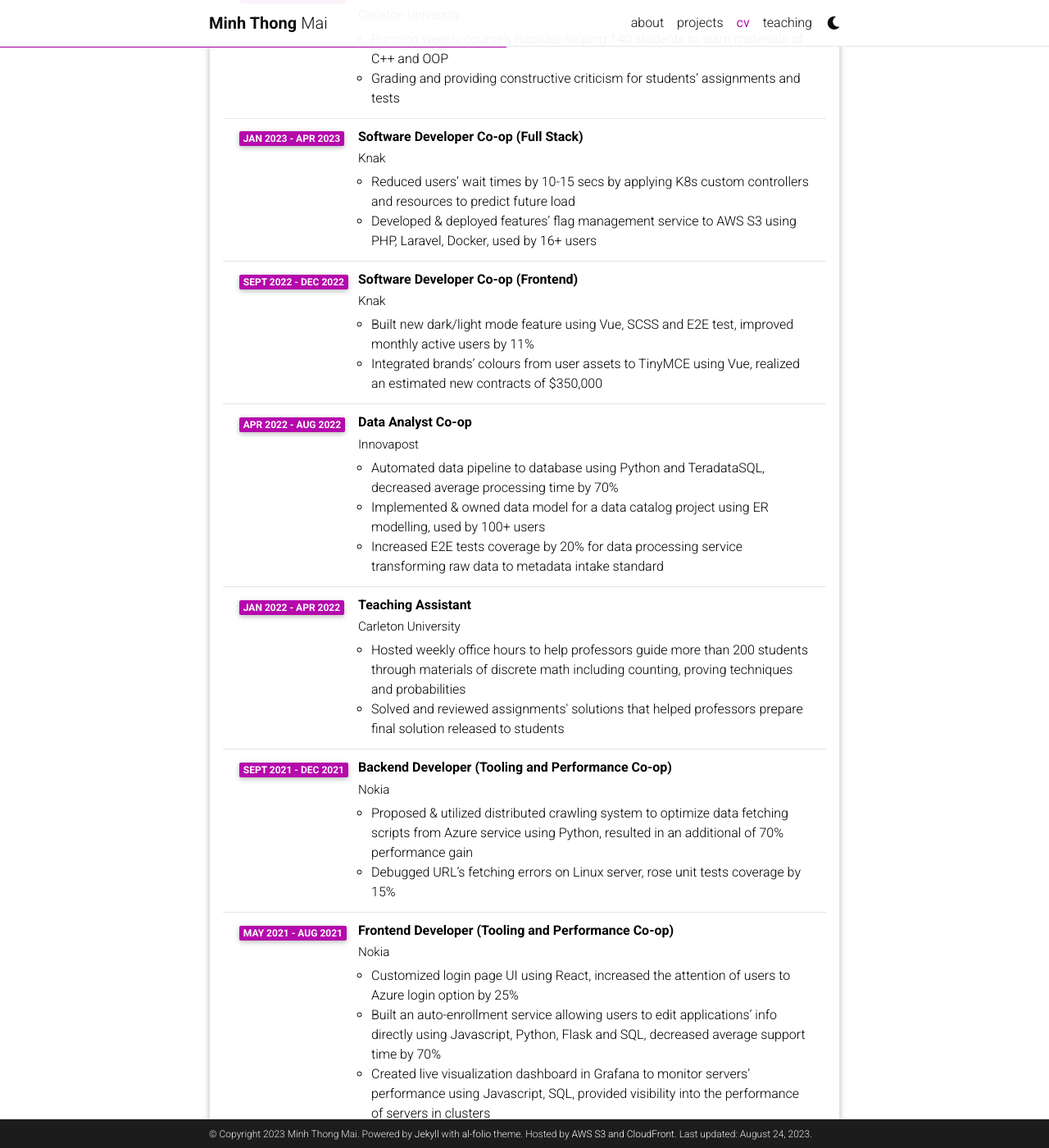
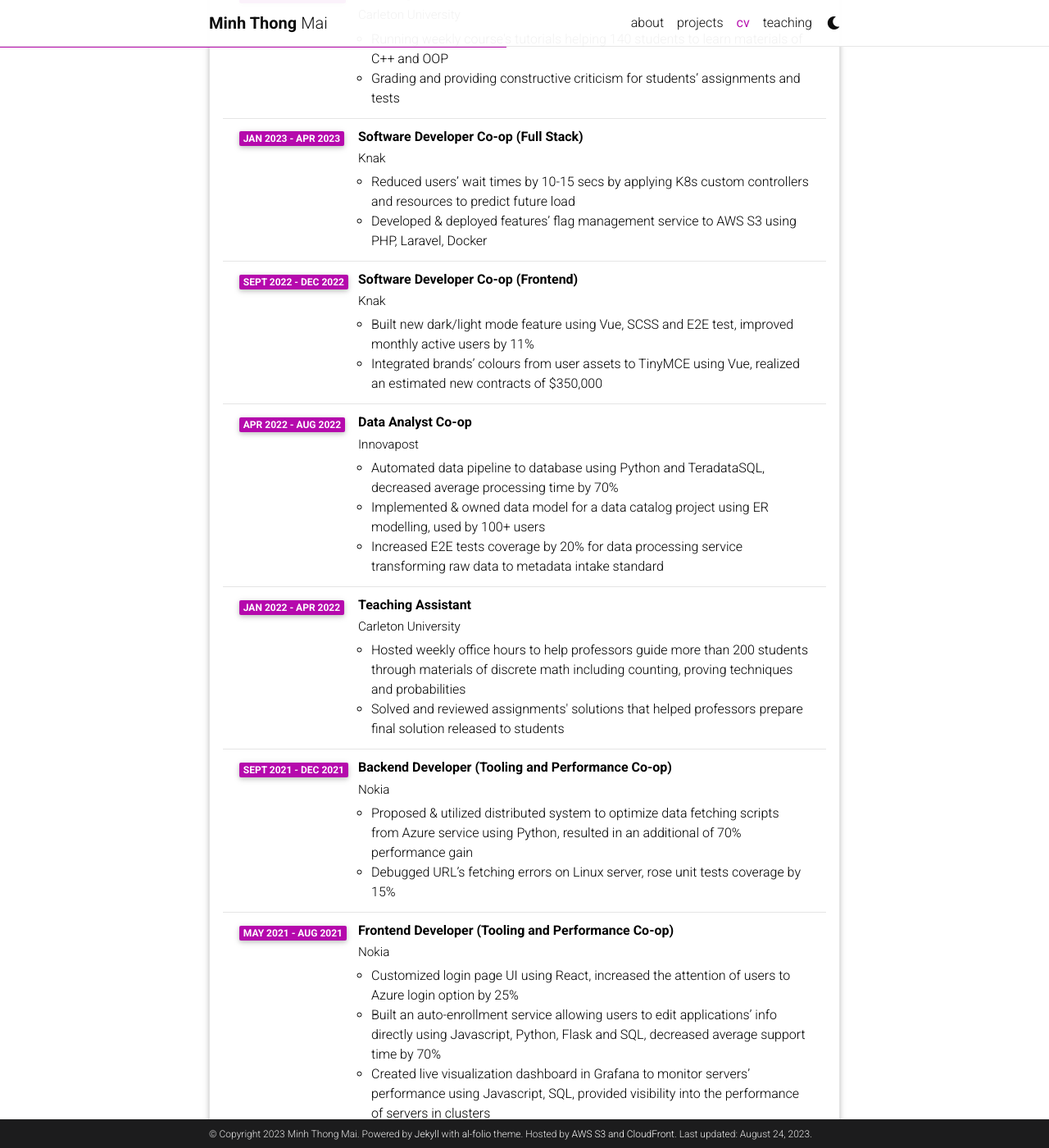
Before and after one commit to MinhThong14/My-Website, a Jekyll site: the page built from _pages/cv.md, in a window 1280 px wide and 1400 px high, scrolled down 674 px. Shown: the whole window at 82% size. Built offline with Jekyll 4.4.1, drawn with Linux system fonts in a browser that asks for light colours; comment, search, counter and statistics services are not loaded; a style sheet for code colours, icons or effects is not loaded.

Commit message:
chore: update new resume

```diff
--- a/_data/cv.yml
+++ b/_data/cv.yml
@@ -30,7 +30,7 @@
       year: Jan 2023 - Apr 2023
       description:
         - Reduced users’ wait times by 10-15 secs by applying K8s custom controllers and resources to predict future load
-        - Developed & deployed features’ flag management service to AWS S3 using PHP, Laravel, Docker, used by 16+ users
+        - Developed & deployed features’ flag management service to AWS S3 using PHP, Laravel, Docker
     - title: Software Developer Co-op (Frontend)
       institution: Knak
       year: Sept 2022 - Dec 2022
@@ -54,7 +54,7 @@
       institution: Nokia
       year: Sept 2021 - Dec 2021
       description:
-        - Proposed & utilized distributed crawling system to optimize data fetching scripts from Azure service using Python, resulted in an additional of 70% performance gain
+        - Proposed & utilized distributed system to optimize data fetching scripts from Azure service using Python, resulted in an additional of 70% performance gain
         - Debugged URL’s fetching errors on Linux server, rose unit tests coverage by 15%
     - title: Frontend Developer (Tooling and Performance Co-op)
       institution: Nokia
```
Also changed, not shown: 1 other file.
